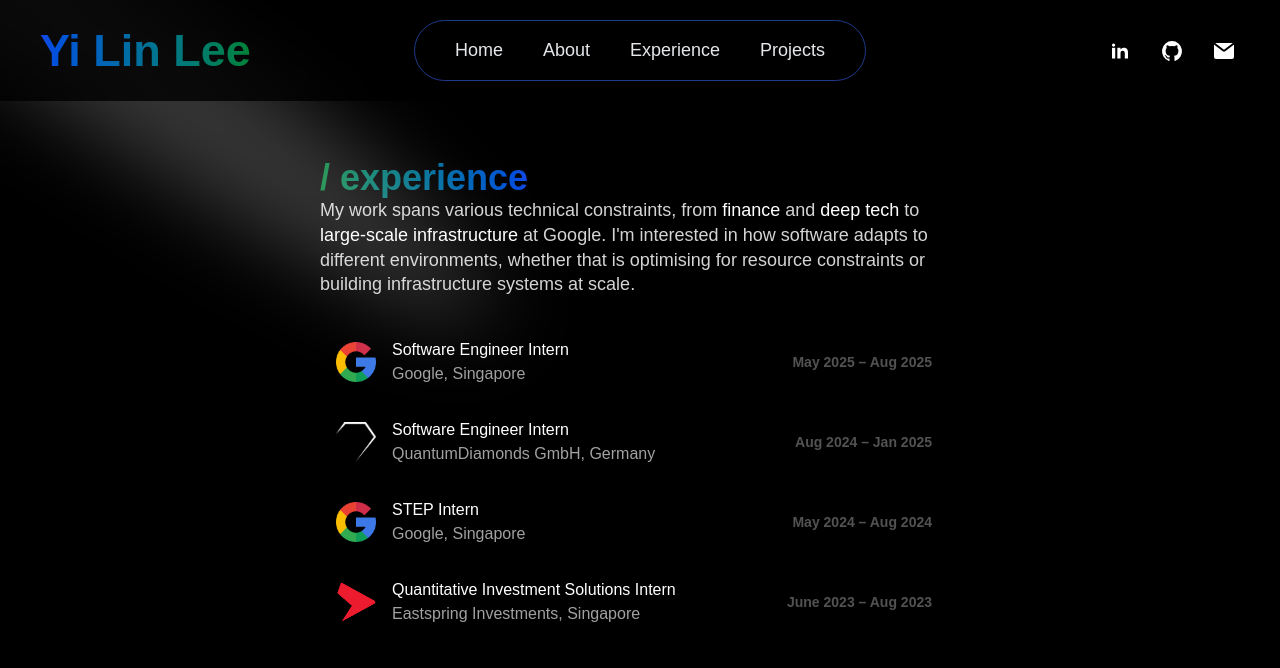
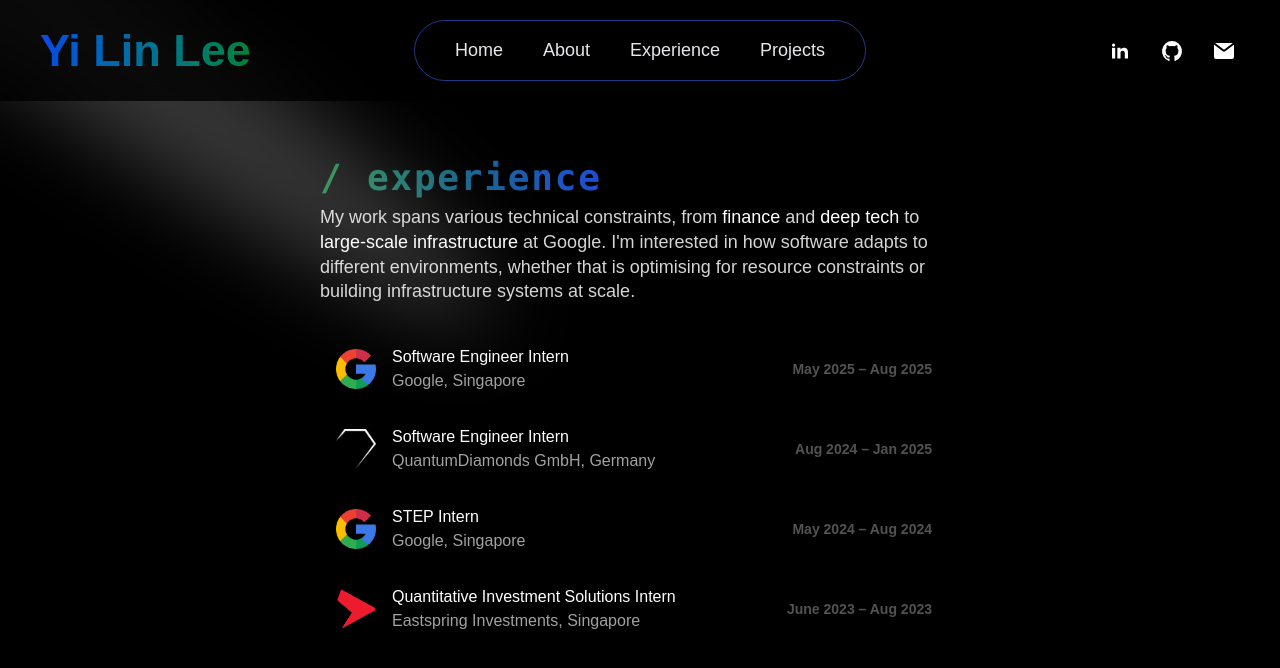
Before and after one commit to yleeyilin/distillation, a React (Vite) app in the folder distillation/: page /experience in a window 1280 px wide. Shown: the top 668 px of the page. Built offline with nearby package versions, Linux system fonts and the light colour scheme.

Commit message:
Clean font

```diff
--- a/distillation/src/pages/About.jsx
+++ b/distillation/src/pages/About.jsx
@@ -2,6 +2,8 @@ import React from "react";
 import { IconCard } from "../components/ui/icons-loader";
 import { PixelatedCanvas } from "../components/ui/pixelated-canvas";
 import headshot from "../assets/headshot.jpg";
+import { Code2, Layers} from "lucide-react";
+import styles from "./About.module.css";
 
 const About = () => {
   const who = (
@@ -15,8 +17,10 @@ const About = () => {
 
   const languages = (
     <p className="text-neutral-200 text-xs sm:text-lg">
-      Languages:
-      {/* display languages */}
+      <div className="flex items-center gap-2 mb-4">
+        <Layers className="w-6 h-6 bg-clip-text text-green-600" />
+        <span className="font-bold"> Languages:</span>
+      </div>
       <IconCard />
     </p>
   );
@@ -26,7 +30,10 @@ const About = () => {
 
   const tools = (
     <p className="text-neutral-200 text-xs sm:text-lg">
-      Tools I have experience with:
+      <div className="flex items-center gap-2 mb-4">
+        <Code2 className="w-7 h-7 bg-clip-text text-green-600" />
+        <span className="font-bold"> Tools & Frameworks:</span>
+      </div>
       <div className="grid grid-cols-2 gap-6 space-y-4">
         <ul className="space-y-2">
           {backendTools.map((tech) => (
@@ -58,7 +65,7 @@ const About = () => {
       <div className="grid grid-cols-1 lg:grid-cols-2 gap-12 w-4/5 sm:w-3/5 items-center">
         {/* Left side --> about text */}
         <div>
-          <span className="text-xl sm:text-4xl section-title bg-clip-text text-transparent bg-linear-to-r from-green-700 to-blue-700 font-bold">
+          <span className={styles.sectionTitle}>
             / about me
           </span>
 
--- /dev/null
+++ b/distillation/src/pages/About.module.css
@@ -0,0 +1,29 @@
+.sectionTitle {
+  /* text-xl */
+  font-size: 1.25rem; /* 20px */
+
+  /* font-mono */
+  font-family: "Consolas", monospace;
+  font-weight: bold;
+
+  /* tracking-wider */
+  letter-spacing: 0.05em;
+
+  /* bg-clip-text + text-transparent */
+  color: transparent;
+  -webkit-background-clip: text;
+  background-clip: text;
+
+  /* bg-linear-to-r from-green-700 to-blue-700 */
+  background-image: linear-gradient(to right, rgb(21, 128, 61), rgb(29, 78, 216));
+
+  /* helps the gradient behave nicely on inline elements */
+  display: inline-block;
+}
+
+/* sm:text-4xl */
+@media (min-width: 640px) {
+  .sectionTitle {
+    font-size: 2.25rem; /* 36px */
+  }
+}
--- a/distillation/src/pages/Experience.jsx
+++ b/distillation/src/pages/Experience.jsx
@@ -1,6 +1,7 @@
 import React from "react";
 import { ExpandableCard } from "../components/ui/expandable-card";
 import { Spotlight } from "../components/ui/spotlight";
+import styles from "./About.module.css"
 
 const Experience = () => {
   const blurb = (
@@ -23,7 +24,7 @@ const Experience = () => {
         fill="white"
       />
         <div>
-          <span className="text-xl sm:text-4xl section-title bg-clip-text text-transparent bg-linear-to-r from-green-700 to-blue-700 font-bold">
+          <span className={styles.sectionTitle}>
             / experience
           </span>
           <div className="flex flex-col space-y-4">
--- /dev/null
+++ b/distillation/src/pages/Experience.module.css
@@ -0,0 +1,29 @@
+.sectionTitle {
+  /* text-xl */
+  font-size: 1.25rem; /* 20px */
+
+  /* font-mono */
+  font-family: "Consolas", monospace;
+  font-weight: bold;
+
+  /* tracking-wider */
+  letter-spacing: 0.05em;
+
+  /* bg-clip-text + text-transparent */
+  color: transparent;
+  -webkit-background-clip: text;
+  background-clip: text;
+
+  /* bg-linear-to-r from-green-700 to-blue-700 */
+  background-image: linear-gradient(to right, rgb(21, 128, 61), rgb(29, 78, 216));
+
+  /* helps the gradient behave nicely on inline elements */
+  display: inline-block;
+}
+
+/* sm:text-4xl */
+@media (min-width: 640px) {
+  .sectionTitle {
+    font-size: 2.25rem; /* 36px */
+  }
+}
```
